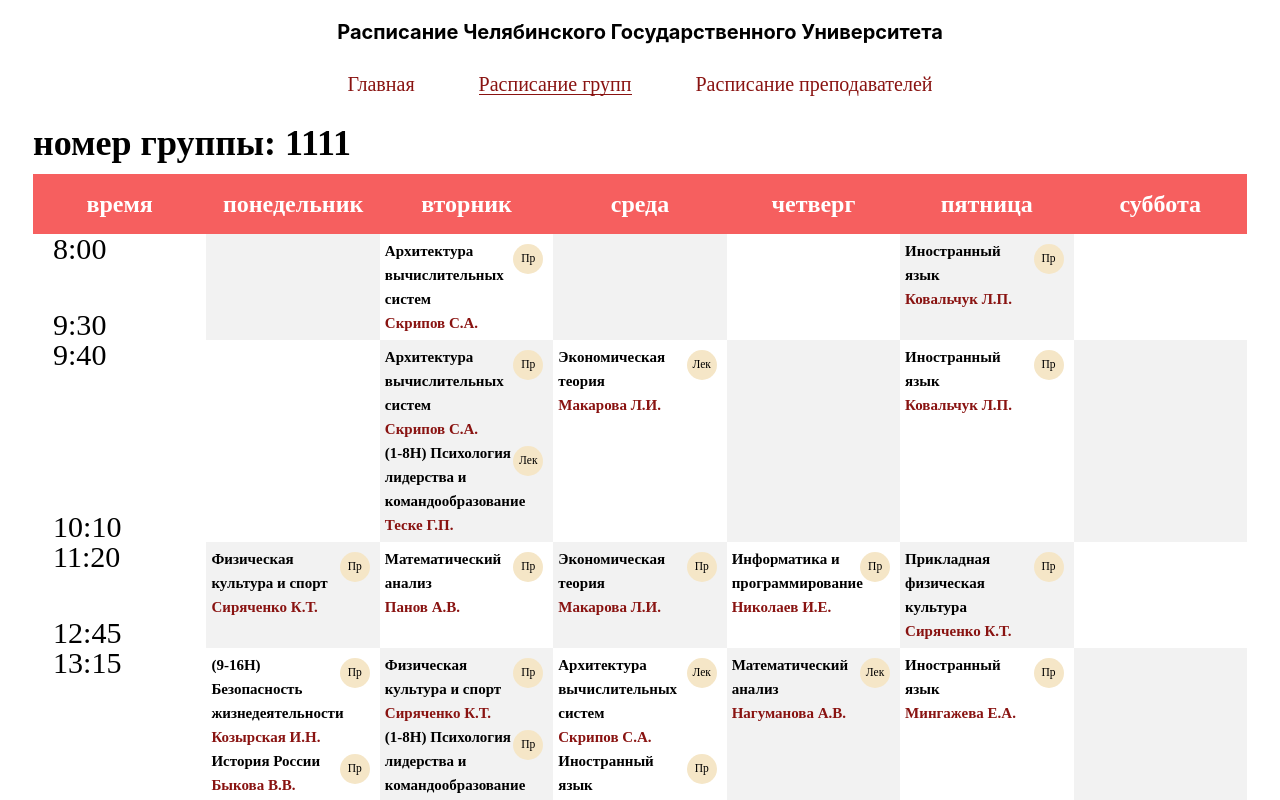
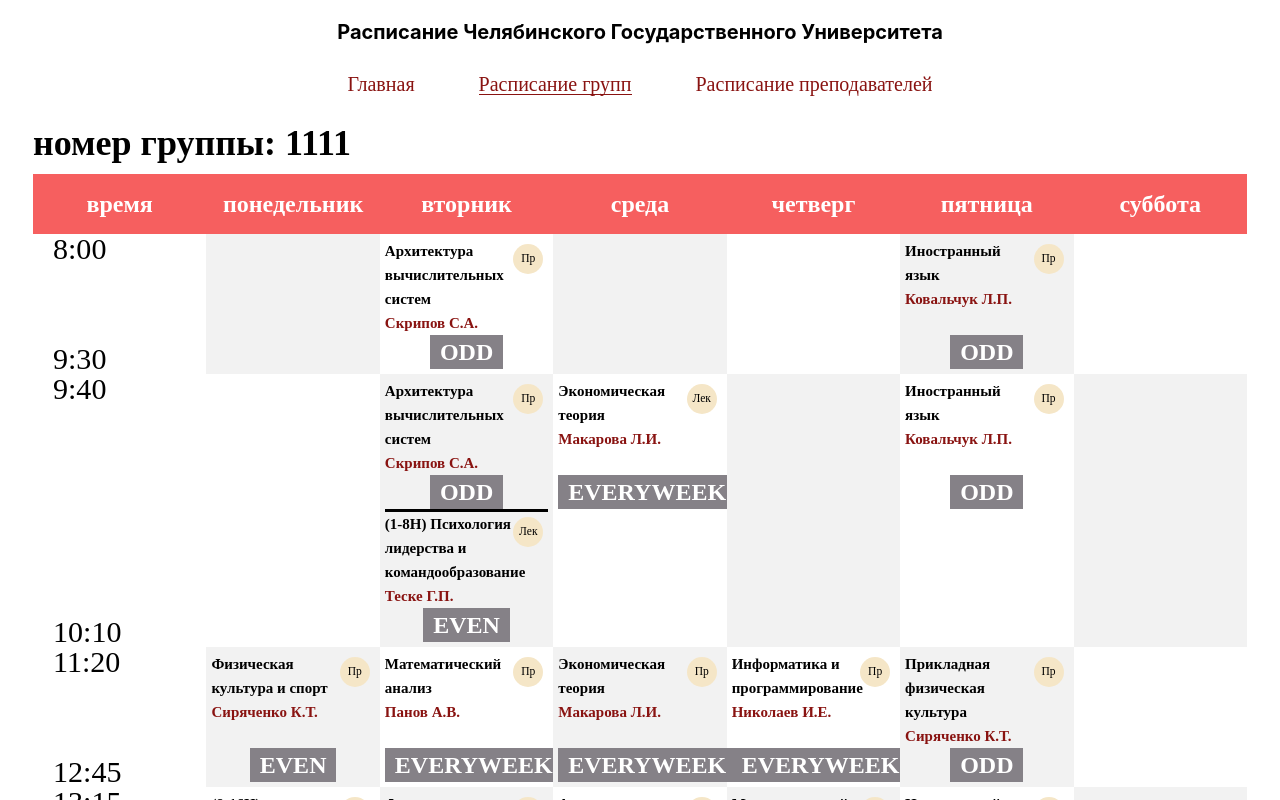
Before and after one commit to quadratishkin/schedule, a React (Create React App) app: page /schedule/groups/0 in a window 1280 px wide. Shown: the top 800 px of the page. Built offline with nearby package versions, Linux system fonts and the light colour scheme.

Commit message:
last fix tochno

```diff
--- a/src/components/ScheduleCell/ScheduleCell.scss
+++ b/src/components/ScheduleCell/ScheduleCell.scss
@@ -27,6 +27,11 @@
     display: flex;
     flex-direction: column;
     align-items: flex-start;
+    min-height: 130px;
+
+    &:not(:first-child) {
+      border-top: 3px solid black;
+    }
   }
 
   &__subject-name {
@@ -38,7 +43,7 @@
 
   &__teacher-name {
     font-size: 15px;
-    margin: 0;
+    margin: 0 0 auto;
     padding: 0;
   }
 
@@ -67,4 +72,11 @@
     color: black;
     user-select: none;
   }
+
+  &__week {
+    padding: 5px 10px;
+    background-color: rgb(133, 129, 135);
+    margin: 0 auto;
+    color: white;
+  }
 }
--- a/src/components/ScheduleCell/ScheduleCell.tsx
+++ b/src/components/ScheduleCell/ScheduleCell.tsx
@@ -31,6 +31,7 @@
               ) : (
                 <div className="schedule-cell__audience">Лек</div>
               )}
+              <div className="schedule-cell__week">{subject.week}</div>
             </div>
           ))}
         </div>
@@ -56,6 +57,7 @@
               ) : (
                 <div className="schedule-cell__audience">Лек</div>
               )}
+              <div className="schedule-cell__week">{subject.week}</div>
             </div>
           ))}
         </div>
@@ -85,6 +87,7 @@
               ) : (
                 <div className="schedule-cell__audience">Лек</div>
               )}
+              <div className="schedule-cell__week">{subject.week}</div>
             </div>
           ))}
         </div>
@@ -112,6 +115,7 @@
             ) : (
               <div className="schedule-cell__audience">Лек</div>
             )}
+            <div className="schedule-cell__week">{subject.week}</div>
           </div>
         ))}
       </div>
```
